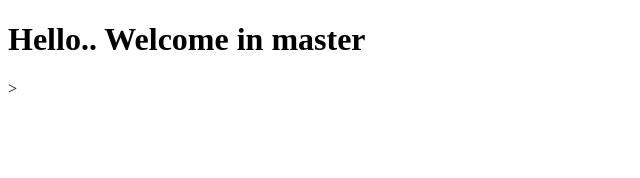
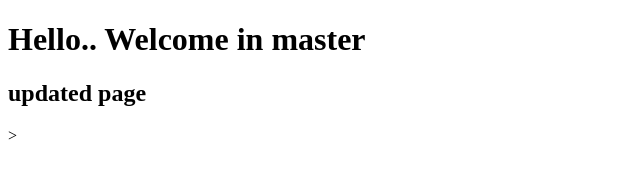
Before and after one commit to mohangit1991/mohantest, a plain HTML site: page index.html in a window 1280 px wide. Shown: the whole page, without its empty margins (0-640 px from the left). Drawn offline with Linux system fonts and the light colour scheme.

Commit message:
update index.html

```diff
--- a/index.html
+++ b/index.html
@@ -2,5 +2,6 @@
 <!DOCTYPE html>
 <html>
     <h1>Hello.. Welcome in master </h1>
+    <h2>updated page</h2>
 
 </html>>
```
